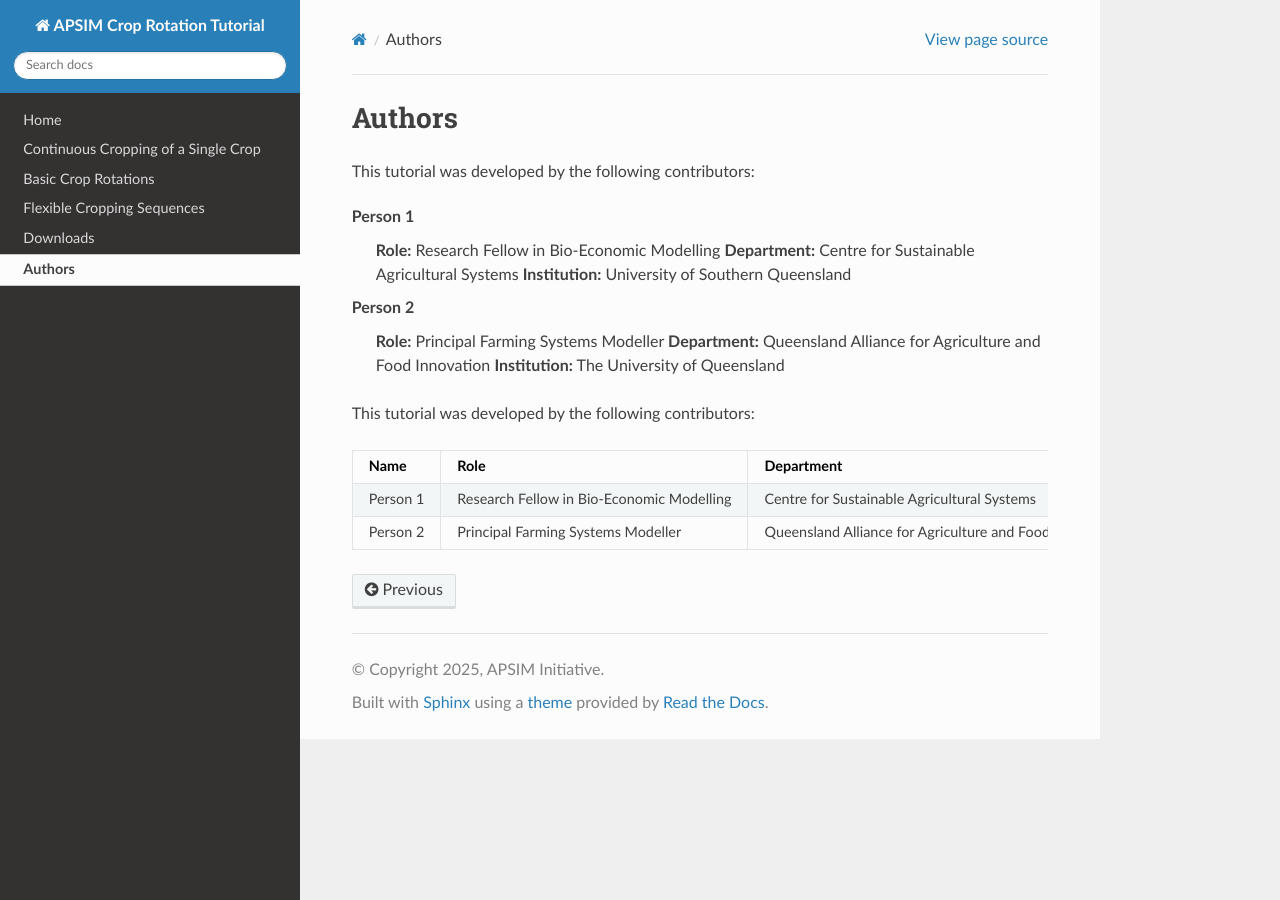
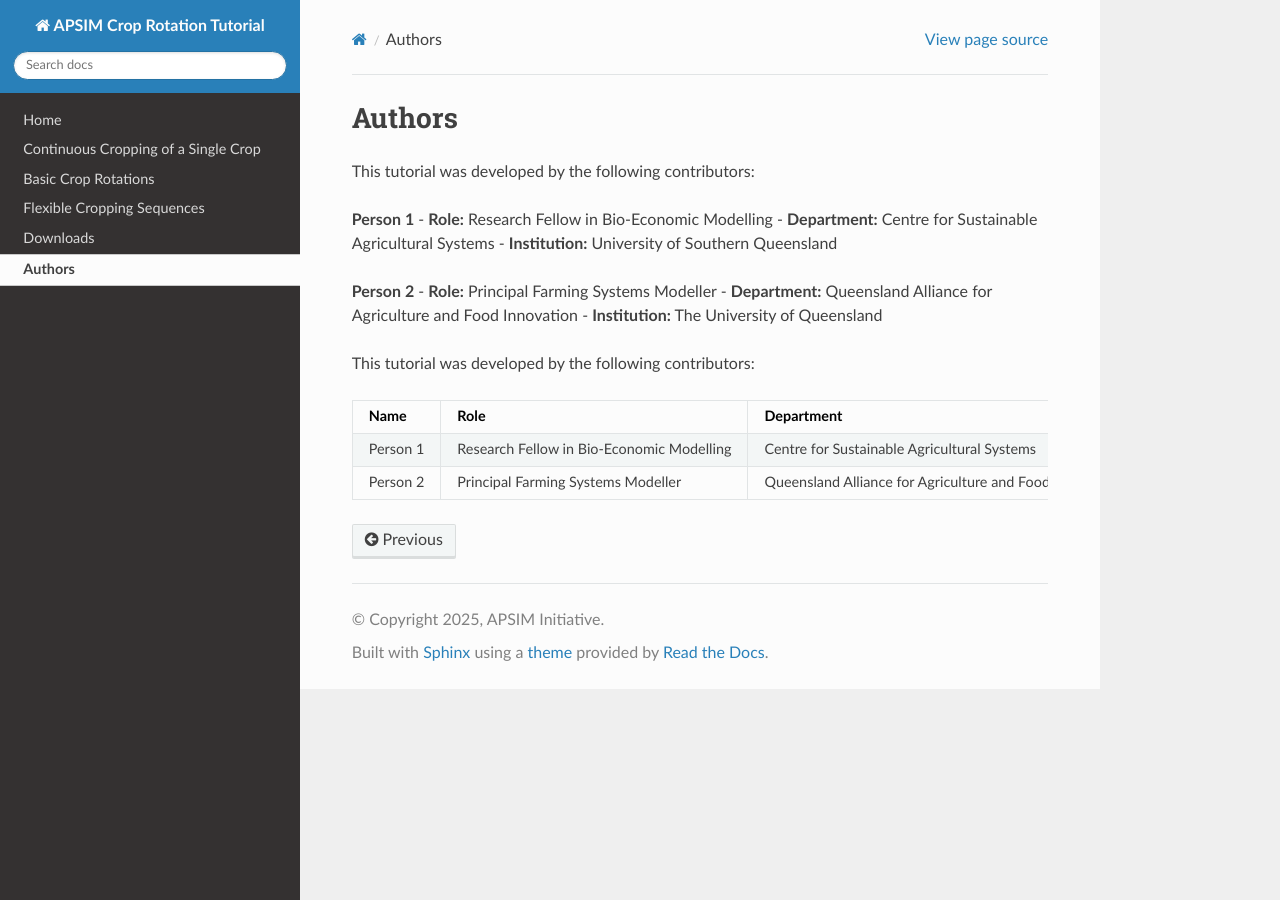
Before and after one commit to ugrewer/APSIM_RotationTraining, a Sphinx documentation site: the page built from docs/authors.rst, in a window 1280 px wide. Built offline with Sphinx 7.4.7 and the Read the Docs theme 3.1.0, drawn with Linux system fonts in a browser that asks for light colours; pages that are not in the unit, such as notebooks, are missing from menus.

```diff
--- a/docs/authors.rst
+++ b/docs/authors.rst
@@ -3,15 +3,15 @@ Authors
 
 This tutorial was developed by the following contributors:
 
-Person 1
-    **Role:** Research Fellow in Bio-Economic Modelling
-    **Department:** Centre for Sustainable Agricultural Systems
-    **Institution:** University of Southern Queensland
+**Person 1**
+- **Role:** Research Fellow in Bio-Economic Modelling
+- **Department:** Centre for Sustainable Agricultural Systems
+- **Institution:** University of Southern Queensland
 
-Person 2
-    **Role:** Principal Farming Systems Modeller
-    **Department:** Queensland Alliance for Agriculture and Food Innovation
-    **Institution:** The University of Queensland
+**Person 2**
+- **Role:** Principal Farming Systems Modeller
+- **Department:** Queensland Alliance for Agriculture and Food Innovation
+- **Institution:** The University of Queensland
 
 
 This tutorial was developed by the following contributors:
```
